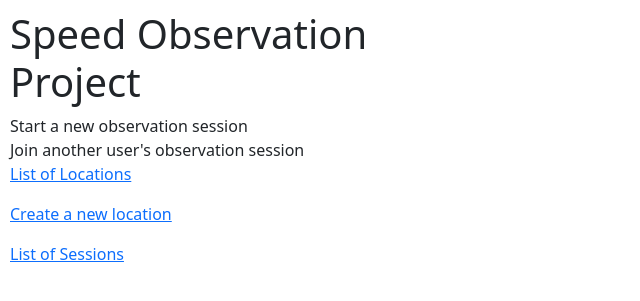
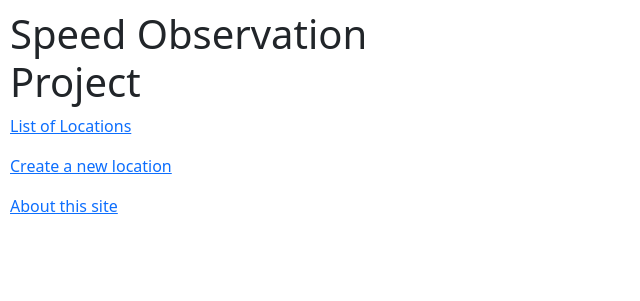
Before and after one commit to devinbrady/street-observation, a Flask app: page / in a window 1280 px wide. Shown: the top 301 px of the page, without its empty margins (0-640 px from the left). Run offline with Flask 2, Linux system fonts and the light colour scheme; parts of the project's set-up code (start-up, migrations or seed data) failed here and were passed over.

```diff
--- a/speed/templates/index.html
+++ b/speed/templates/index.html
@@ -6,13 +6,9 @@
 {% block content %}
 <h1>Speed Observation Project</h1>
 
-<div>Start a new observation session</div>
-<div>Join another user's observation session</div>
-
-
 <p><a href='/location_list'>List of Locations</a></p>
 <p><a href='/location_settings'>Create a new location</a></p>
-<p><a href='/session_list'>List of Sessions</a></p>
+<p><a href='/about'>About this site</a></p>
 
 
 {% endblock %}
--- a/speed/templates/location_list.html
+++ b/speed/templates/location_list.html
@@ -28,8 +28,8 @@
   {% endfor %}
 </table>
 
-  <div><a href='/location_settings'>Create a new location</a></div>
-  <div><a href='/about'>About this site</a></div>
+  <p><a href='/location_settings'>Create a new location</a></p>
+  <p><a href='/about'>About this site</a></p>
 
 
 {% endblock %}
```
Also changed, not shown: speed/sessions.py (+18 -4 lines), speed/templates/session.html (+12 -0 lines).
